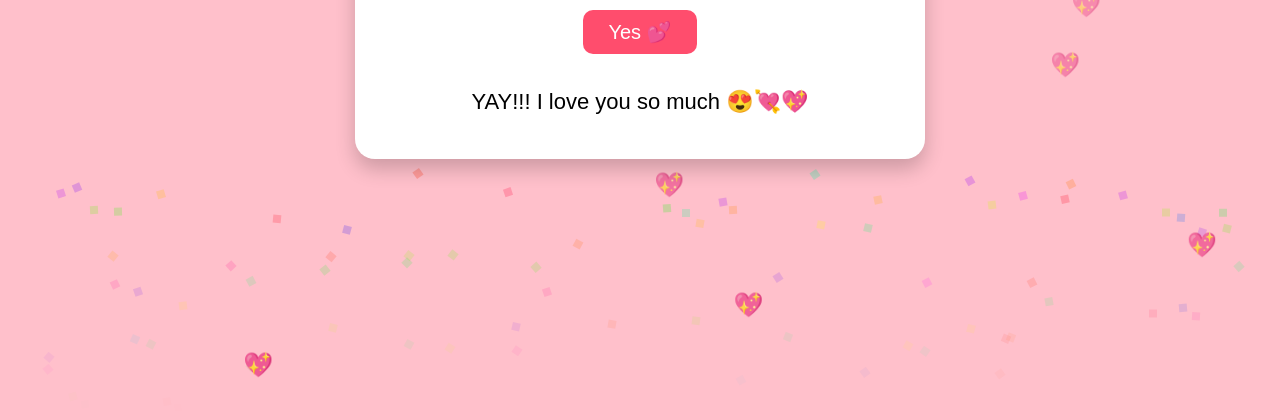
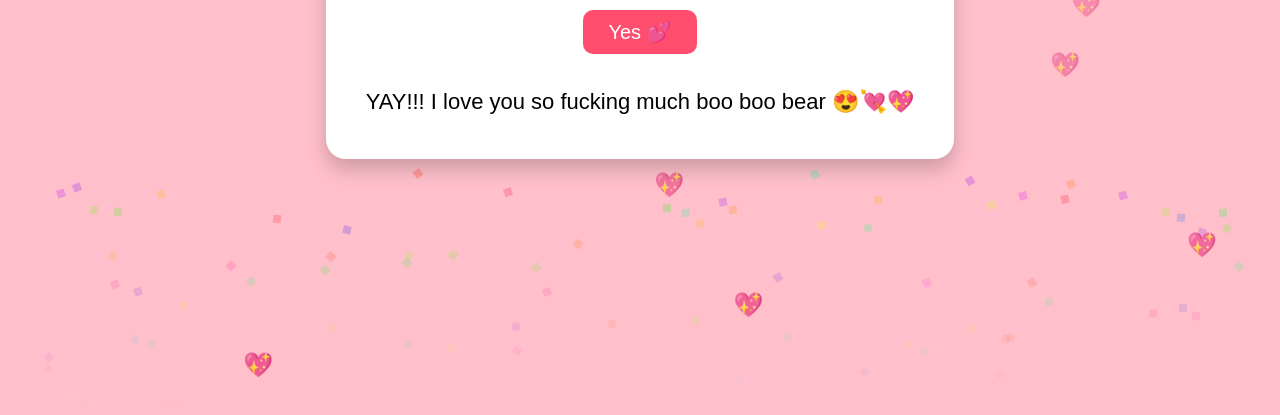
Before and after one commit to Perdidadetiempo/Will-you-be-my-valentine, a plain HTML site: page index.html in a window 1280 px wide. Both pictures are taken after a click on the button "Yes 💕". Shown: the part 381-796 px from the top of the page. Drawn offline with Linux system fonts and the light colour scheme.

Commit message:
Update index.html

```diff
--- a/index.html
+++ b/index.html
@@ -106,7 +106,7 @@
 
     function yesClicked() {
       document.getElementById("message").innerHTML =
-        "YAY!!! I love you so much 😍💘💖";
+        "YAY!!! I love you so fucking much boo boo bear 😍💘💖";
 
       // Remove No button
       document.getElementById("noBtn").style.display = "none";
```
